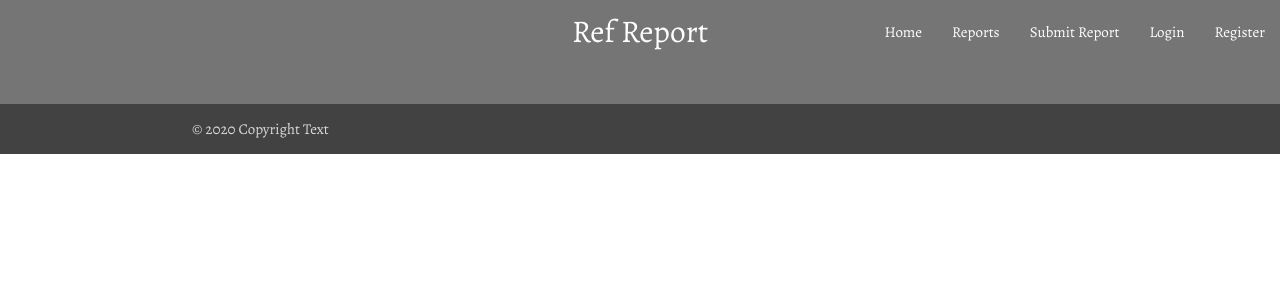
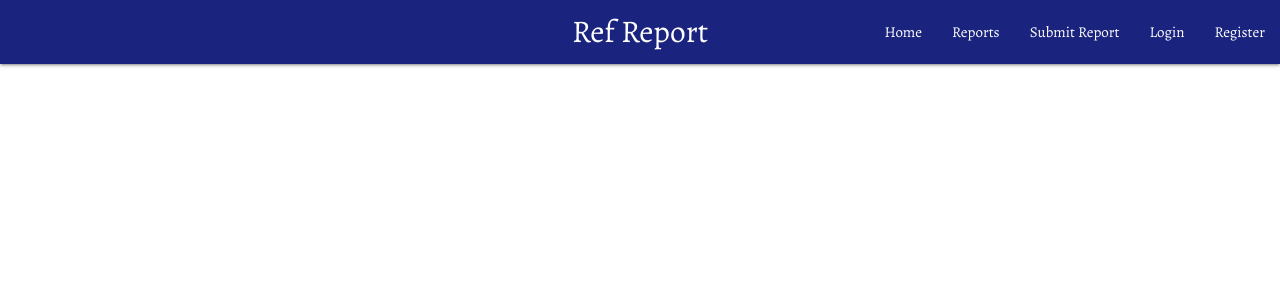
Before and after one commit to adamparker75/Ref_Report, a Flask app: page / in a window 1280 px wide. Shown: the top 300 px of the page. Run offline with Flask 2, Linux system fonts and the light colour scheme; data that the repository does not hold is empty; some libraries are stand-ins or nearby versions.

Commit message:
Changed nav bar to navbar with side nav

```diff
--- a/templates/base.html
+++ b/templates/base.html
@@ -11,11 +11,13 @@
     <title>Ref Report</title>
   </head>
   <body>
-  <header></header>
-    <nav>
-    <div class="nav-wrapper grey darken-1">
-      <a href="#" class="brand-logo center">Ref Report</a>
-      <ul id="nav-mobile" class="right hide-on-med-and-down">
+  <header>
+    <!-- Main navbar-->
+    <nav class="nav-extended">
+    <div class="nav-wrapper indigo darken-4">
+      <a href="#!" class="brand-logo center">Ref Report</a>
+      <a href="#" data-target="mobile-demo" class="sidenav-trigger"><i class="fas fa-bars"></i></a>
+      <ul class="right hide-on-med-and-down">
             <li><a href="">Home</a></li>
             <li><a href="">Reports</a></li>
             <li><a href="">Submit Report</a></li>
@@ -24,20 +26,17 @@
         </ul>
         </div>
     </nav>
+    <!-- Side navbar-->
+    <ul class="sidenav" id="mobile-demo">
+            <li><a href="">Home</a></li>
+            <li><a href="">Reports</a></li>
+            <li><a href="">Submit Report</a></li>
+            <li><a href="">Login</a></li>
+            <li><a href="">Register</a></li>
+    </ul>
   </header>
     {% block content %} {% endblock %}
-<footer class="page-footer grey darken-1">
-	<div class="container ">
-		<div class="row">
 
-		</div>
-	</div>
-	<div class="footer-copyright grey darken-3">
-		<div class="container ">
-			© 2020 Copyright Text
-		</div>
-	</div>
-</footer>
     <script src="https://code.jquery.com/jquery-3.5.1.min.js"
       integrity="sha256-9/aliU8dGd2tb6OSsuzixeV4y/faTqgFtohetphbbj0=" crossorigin="anonymous"></script>
     <script src="https://cdnjs.cloudflare.com/ajax/libs/materialize/1.0.0/js/materialize.min.js"></script>
```
Lines whose indentation alone changed are shown as unchanged.
